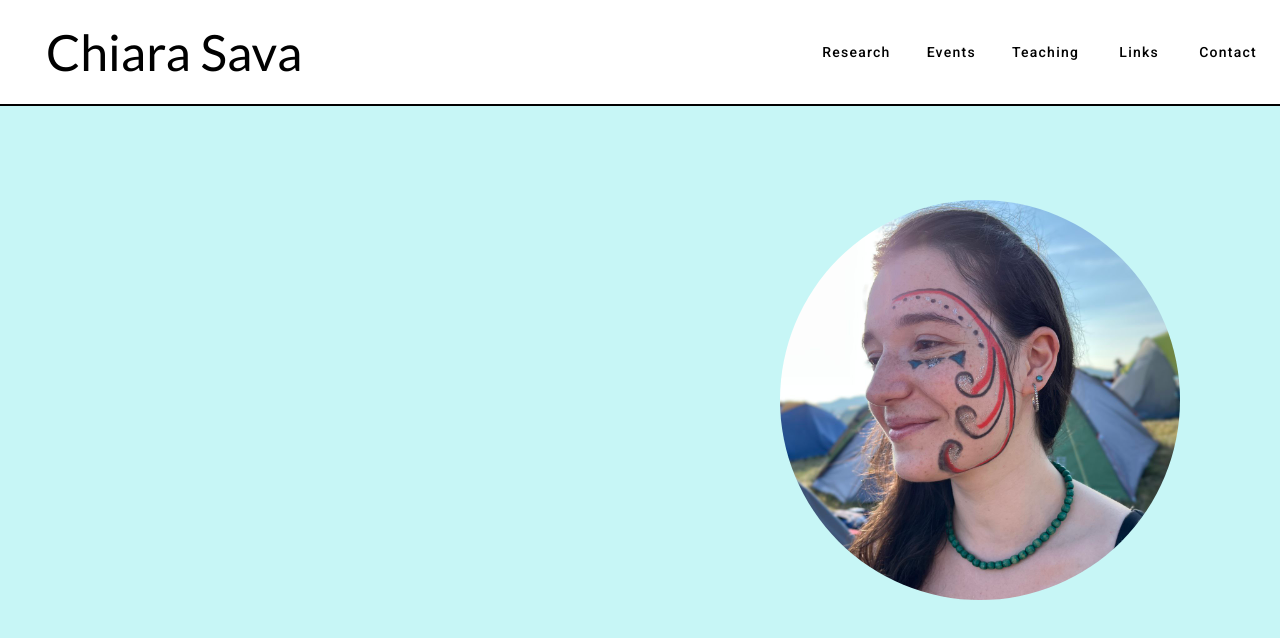
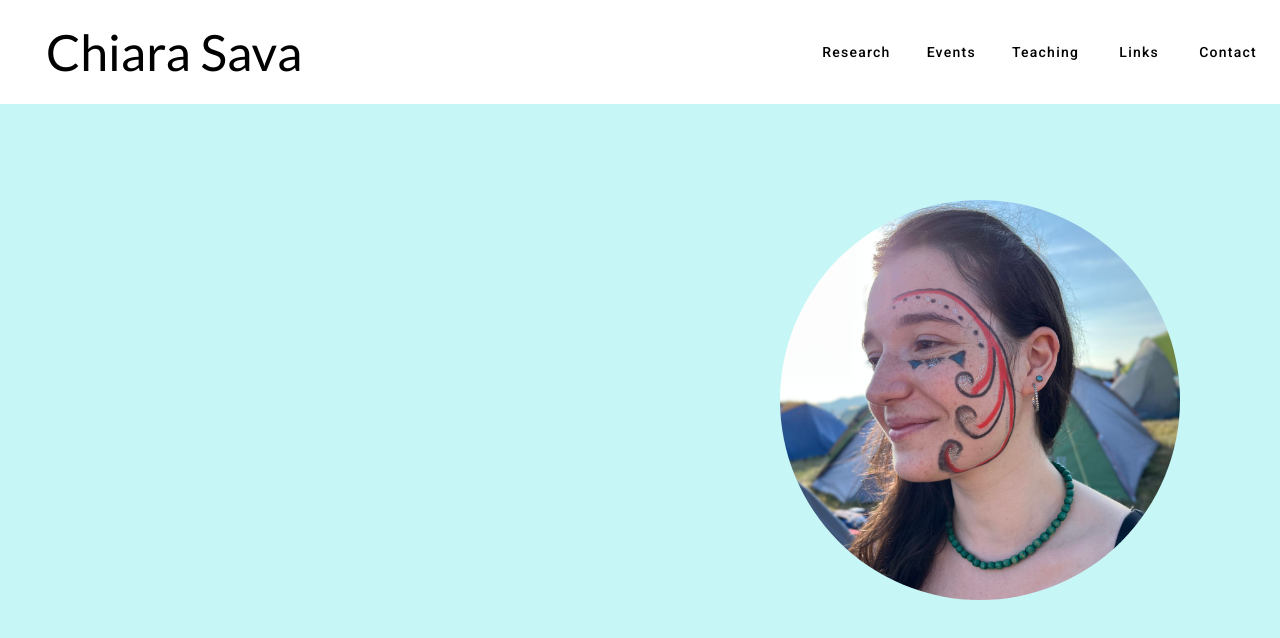
Before and after one commit to ctrlVnt/ctrlvnt.github.io, an Angular app: page / in a window 1280 px wide. Shown: the top 638 px of the page. Built offline with nearby package versions, Linux system fonts and the light colour scheme; a web font is replaced by a local one.

Commit message:
left line

```diff
--- a/src/app/components/navbar/navbar.component.css
+++ b/src/app/components/navbar/navbar.component.css
@@ -8,7 +8,6 @@ nav {
     z-index: 10;
     padding: 20px;
     width: 100%;
-    border-bottom: 2px solid #000;
 }
 
 div{
```
